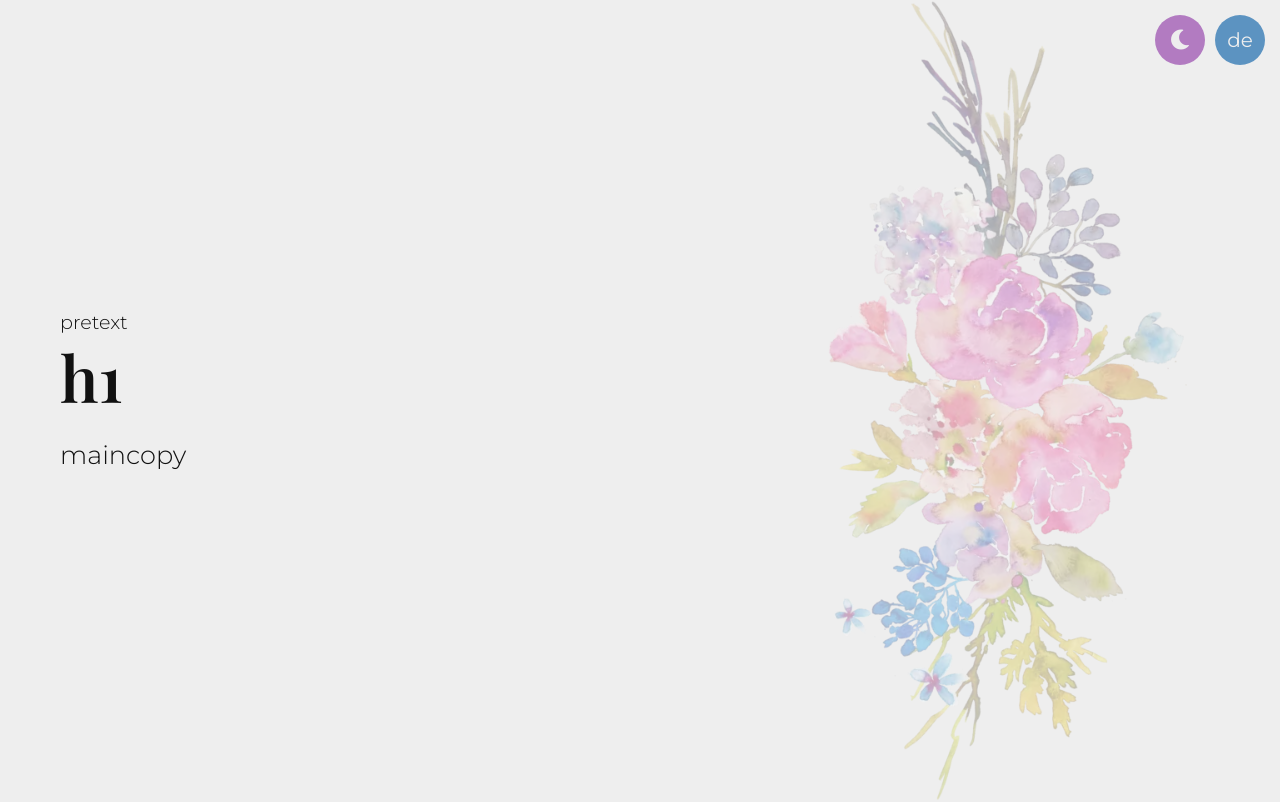
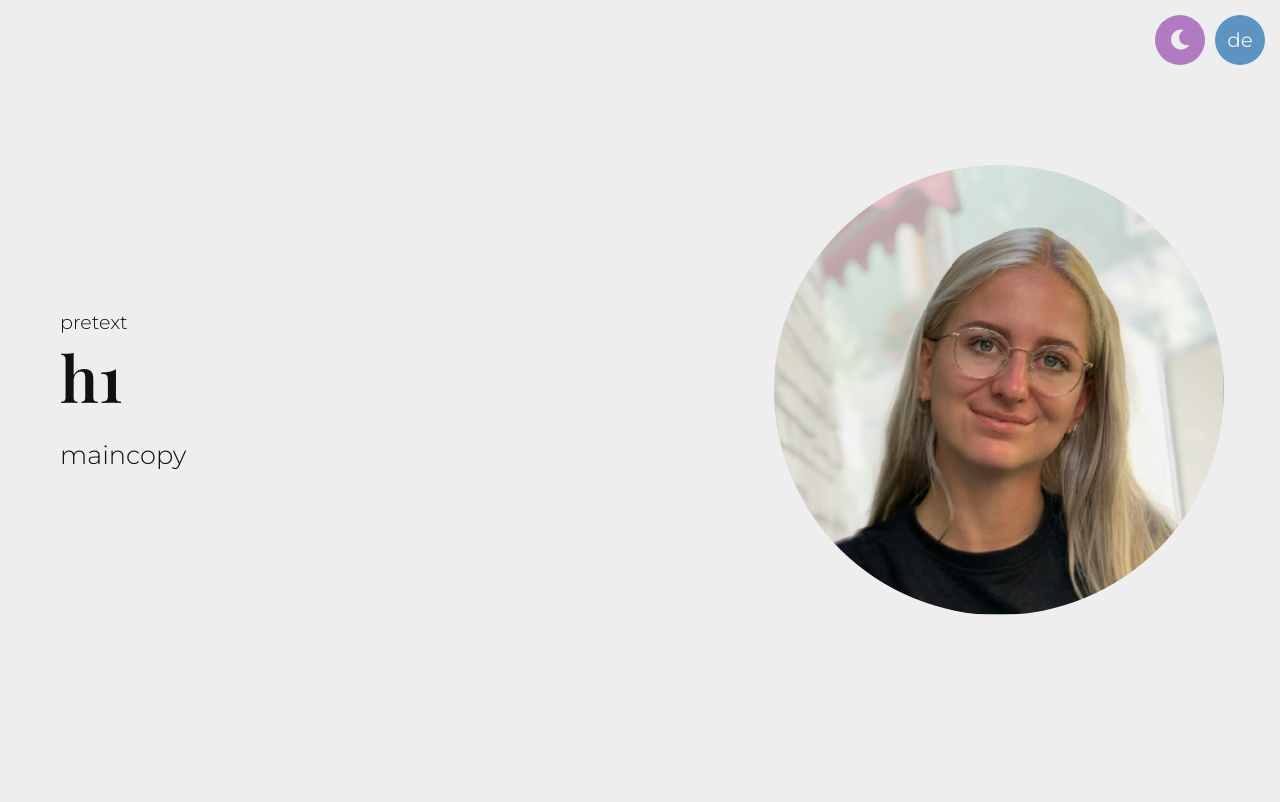
Before and after one commit to Jennow/jencoding_vue, a Vue app: page / in a window 1280 px wide. Shown: the top 802 px of the page. Built offline with nearby package versions, Linux system fonts and the light colour scheme; what @fortawesome/fontawesome-free-brands would draw is missing.

Commit message:
Added profile image

```diff
--- a/src/App.vue
+++ b/src/App.vue
@@ -266,6 +266,9 @@ p {
 }
 
 @media screen and (min-width: 790px) {
+  .content {
+    width: calc(100% - 40px);
+  }
   .glass {
       padding: 20px;
       background: rgba(255, 255, 255, 0.15);
--- a/src/components/ContactPage.vue
+++ b/src/components/ContactPage.vue
@@ -88,8 +88,6 @@ export default {
 <style scoped>
   .container .background {
     background-image: url('~@/assets/floral_pattern.webp');
-    background-position: 10% center;
-
   }
 
   @media only screen and (min-width: 560px) {
--- a/src/components/IntroPage.vue
+++ b/src/components/IntroPage.vue
@@ -1,14 +1,16 @@
 <template>
 <div class="page">
   <div class="container">
-    <div class="content">
-      <div v-scrollanimation>
+    <div class="content" style="position:relative">
+      <div v-scrollanimation class="profile fg"/>
+      <div v-scrollanimation class="profile bg"/>
+      <div v-scrollanimation class="intro">
         <p class="pretext">{{ $t('pretext') }}</p>
         <h1>{{ $t("h1") }}</h1>
         <p class="subheader" v-html="$t('maincopy')"></p>
       </div>
-      <div class="background"/>
     </div>
+
   </div>
 </div>
 </template>
@@ -20,8 +22,32 @@ export default {
 </script>
 
 <style scoped>
-  .container .background {
-    background-image: url('~@/assets/floral_pattern.webp');
+  .container .profile.fg {
+    background-image: url('~@/assets/jeni_t.png');
+ }
+
+  .container .profile.bg {
+    background-image: url('~@/assets/jeni.jpeg');
+    opacity: 0.3;
+  }
+
+  .container .profile:hover {
+    opacity: 1;
+  }
+
+  .container .profile {
+    border-radius: 50%;
+    height: 40vw;
+    width: 40vw;
+    max-width: 450px;
+    max-height: 450px;
+    top: calc(-40vw - 40px);
+    transform: translateX(-50%);
+    left: 50%;
+    margin: auto;
+    margin-right: 1rem;
+    background-size: cover;
+    position: absolute;
   }
 
   .pretext {
@@ -30,4 +56,41 @@ export default {
   .subheader {
     font-size: 1.6rem;
   }
+
+    .container .profile.before-enter {
+    opacity: 1;
+    transform: translateX(-50%) translateY(50px);
+  }
+
+  .container .profile.enter {
+      transform: translateX(-50%) translateY(0);
+  }
+
+  @media only screen and (min-width: 900px) {
+  .container .profile {
+    border-radius: 50%;
+    height: 40vw;
+    width: 40vw;
+    max-width: 450px;
+    max-height: 450px;
+    top: 50%;
+    transform: translateY(-50%);
+    right: 0;
+    margin: auto;
+    margin-right: 1rem;
+    background-size: cover;
+  }
+  .container .profile.before-enter {
+    transform: translateX(100px) translateY(-50%);
+  }
+
+  .container .profile.enter {
+      transform: translateX(0) translateY(-50%);
+  }
+  }
+  @media only screen and (max-width: 899px) {
+    .intro {
+      margin-top: calc(40vw + 40px)
+    }
+  }
 </style>
--- a/src/components/SkillsPage.vue
+++ b/src/components/SkillsPage.vue
@@ -199,7 +199,6 @@ export default {
     border-color: var(--secondary-color);
   }
 
-
   .tools svg {
     color: var(--tertiary-color);
   }
```
Also changed, not shown: src/assets/jeni.jpeg (added), src/assets/jeni_t.png (added).
